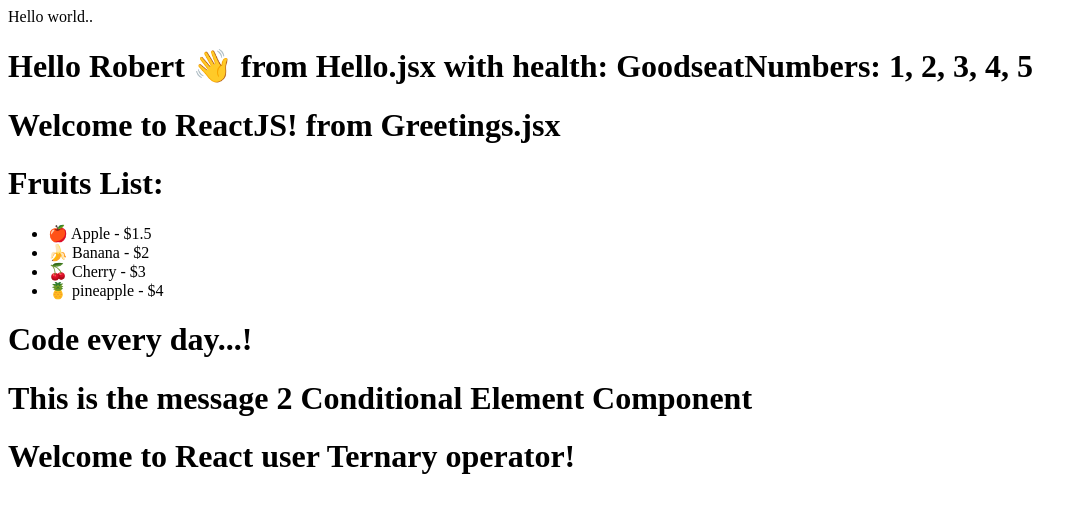
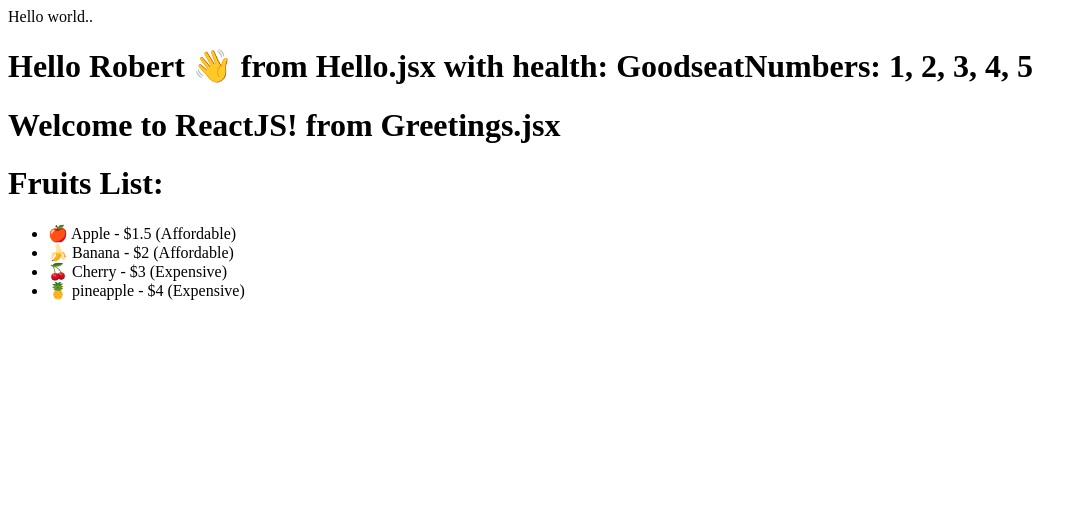
Before and after one commit to maheswar189/reactJsLearning, a React app: page / in a window 1280 px wide. Shown: the top 512 px of the page, without its empty margins (0-1087 px from the left). Built offline with nearby package versions, Linux system fonts and the light colour scheme; the HTML template or start-up script is replaced by a standard one.

Commit message:
ReactJS Tutorial 19: Conditionally Rendering List Items

```diff
--- a/src/App.jsx
+++ b/src/App.jsx
@@ -21,9 +21,9 @@
       <Hello person={person} />
       <Greetings />
       <Fruits />
-      <ConditionalComponent />
+      {/**<ConditionalComponent />
       <ConditionalElementComponent />
-      <ConditionalComponentTernaryOperator />
+      <ConditionalComponentTernaryOperator />*/}
     </div>
   );
 }
--- a/src/components/Fruit.jsx
+++ b/src/components/Fruit.jsx
@@ -1,7 +1,11 @@
 export default function Fruit({ name, emoji, price }) {
   return (
     <li>
-      {emoji} {name} - ${price}
+      {/**{emoji} {name} - ${price} */}
+
+      {price > 2
+        ? `${emoji} ${name} - $${price} (Expensive)`
+        : `${emoji} ${name} - $${price} (Affordable)`}
     </li>
   );
 }
```
